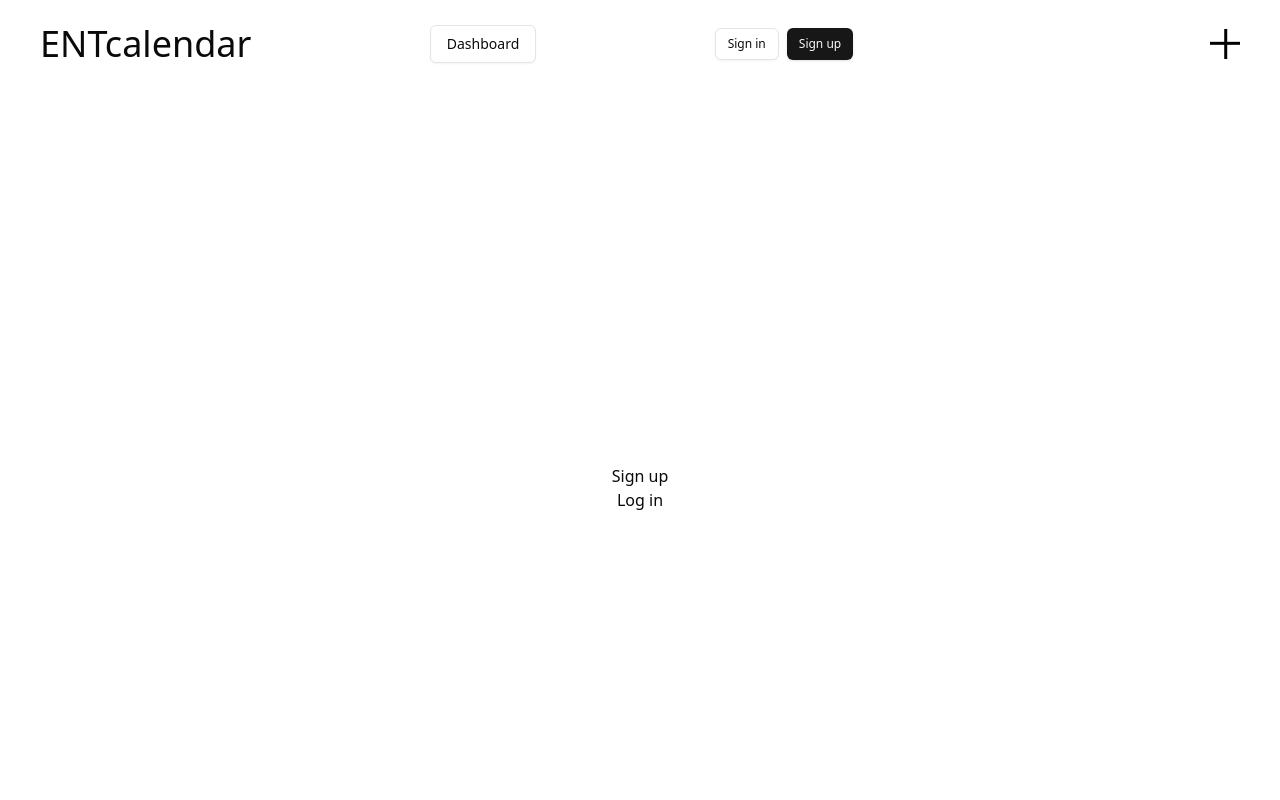
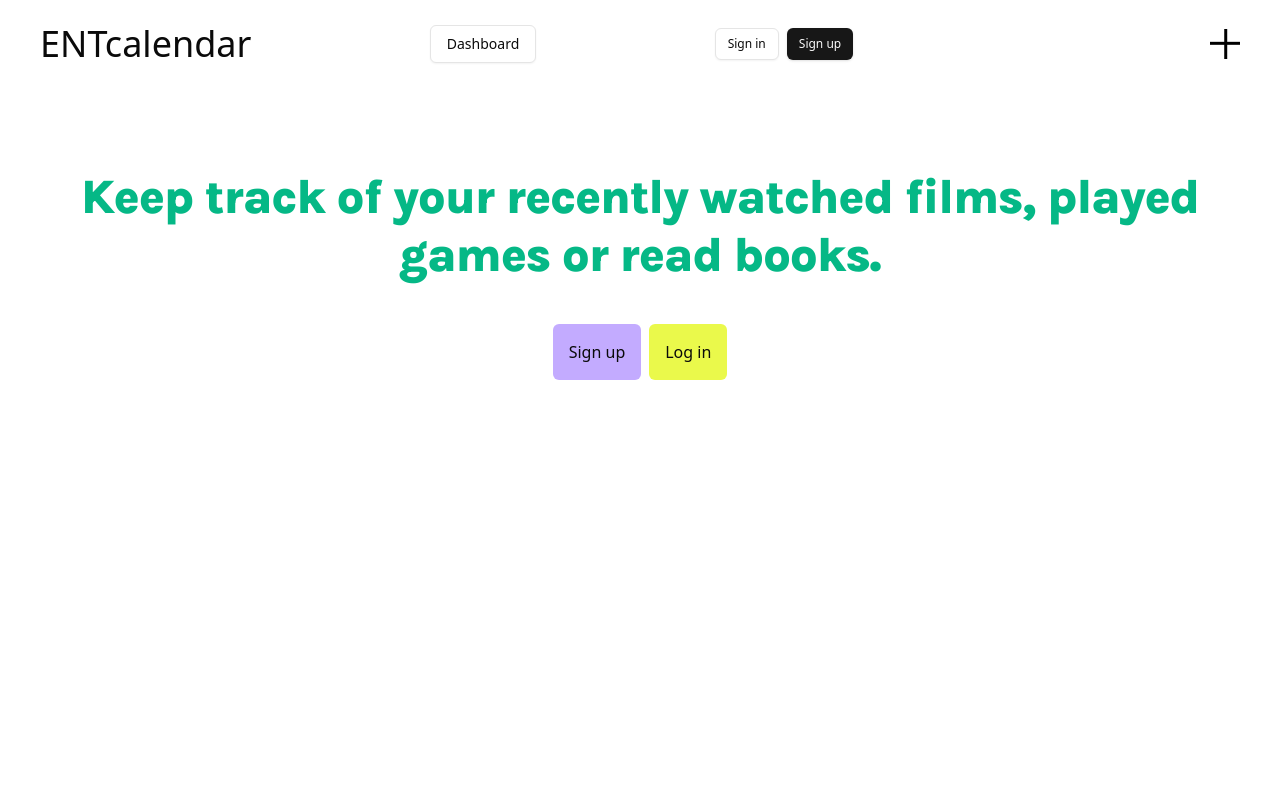
Before and after one commit to hugosandsjo/ent-calendar, a Next.js app: page / in a window 1280 px wide. Shown: the top 800 px of the page. Built offline with nearby package versions, Linux system fonts and the light colour scheme; no server answers.

Commit message:
refactor: update styling and layout in DashboardSection, Entry, and Home components; adjust color palette in Tailwind config

```diff
--- a/src/app/components/ui/DashboardSection.tsx
+++ b/src/app/components/ui/DashboardSection.tsx
@@ -9,12 +9,12 @@ type DashboardSectionProps = {
 export default function DashboardSection({ user }: DashboardSectionProps) {
   return (
     <section className="flex flex-col px-4 text-center md:px-10 gap-8 justify-center p-8">
-      <div className="flex flex-col gap-4">
-        <h1 className="text-2xl md:text-6xl font-karla font-bold tracking-tight">
+      <div className="flex flex-col gap-8">
+        <h1 className="text-3xl md:text-6xl font-karla font-extrabold tracking-tight text-brand-book">
           Welcome, {user?.email}!
         </h1>
         <Link href="/dashboard">
-          <button className="bg-black p-4 text-white rounded-lg">
+          <button className="bg-brand-game text-brand-primary p-4 rounded-lg">
             Go to Dashboard
           </button>
         </Link>
--- a/src/app/components/ui/Entry.tsx
+++ b/src/app/components/ui/Entry.tsx
@@ -33,7 +33,7 @@ function Entry({
   return (
     <Link href={`dashboard/${id}`}>
       <div
-        className={`${backgroundClass} w-[28rem] py-9 px-8 flex flex-col gap-4 md:hover:bg-purple-100 justify-between rounded-xl text-white`}
+        className={`${backgroundClass} w-[28rem] p-7 md:p-8 flex flex-col gap-3 md:gap-4 md:hover:bg-purple-100 justify-between rounded-xl text-white`}
       >
         <div className="flex items-center justify-between">
           <h1 className="md:text-5xl text-4xl font-karla font-extrabold tracking-tighter">
--- a/src/app/dashboard/page.tsx
+++ b/src/app/dashboard/page.tsx
@@ -47,10 +47,7 @@ export default async function Dashboard() {
   ).sort((a, b) => monthOrder.indexOf(a) - monthOrder.indexOf(b));
 
   return (
-    <main className="relative flex flex-col gap-10 overflow-x-hidden">
-      <div className="px-4 md:px-10">
-        <h2>Welcome to your dashboard, {user.email}!</h2>
-      </div>
+    <main className="relative flex flex-col gap-6 md:gap-10 overflow-x-hidden">
       {uniqueMonths.map((month) => (
         <section key={month}>
           <EntrySlider
--- a/src/app/page.tsx
+++ b/src/app/page.tsx
@@ -13,13 +13,21 @@ export default async function Home() {
   // If no user, show sign-up and login buttons
   if (!user) {
     return (
-      <main className="flex flex-col items-center justify-center min-h-screen">
-        <Link href="/auth/sign-up">
-          <button>Sign up</button>
-        </Link>
-        <Link href="/auth/login">
-          <button>Log in</button>
-        </Link>
+      <main className="flex flex-col items-center min-h-screen pt-20">
+        <div className="w-full flex text-center font-karla px-4 mb-10">
+          <h1 className="text-5xl font-extrabold leading-[58px] text-brand-book tracking-tight">
+            Keep track of your recently watched films, played games or read
+            books.
+          </h1>
+        </div>
+        <div className="flex gap-2">
+          <Link href="/auth/sign-up">
+            <button className="bg-brand-game p-4 rounded-md">Sign up</button>
+          </Link>
+          <Link href="/auth/login">
+            <button className="bg-brand-movie p-4 rounded-md">Log in</button>
+          </Link>
+        </div>
       </main>
     );
   }
--- a/tailwind.config.ts
+++ b/tailwind.config.ts
@@ -19,10 +19,10 @@ export default {
           primary: "#191919",
           secondary: "#1e3a8a",
           gray: "#E9E9E9",
-          book: "#60A16B",
-          movie: "#2A5BCF",
-          series: "#FF773B",
-          game: "#C885FF",
+          book: "#05B886",
+          movie: "#EAF94B",
+          series: "#FB6A5A",
+          game: "#C3ABFF",
         },
         background: "hsl(var(--background))",
         foreground: "hsl(var(--foreground))",
```
